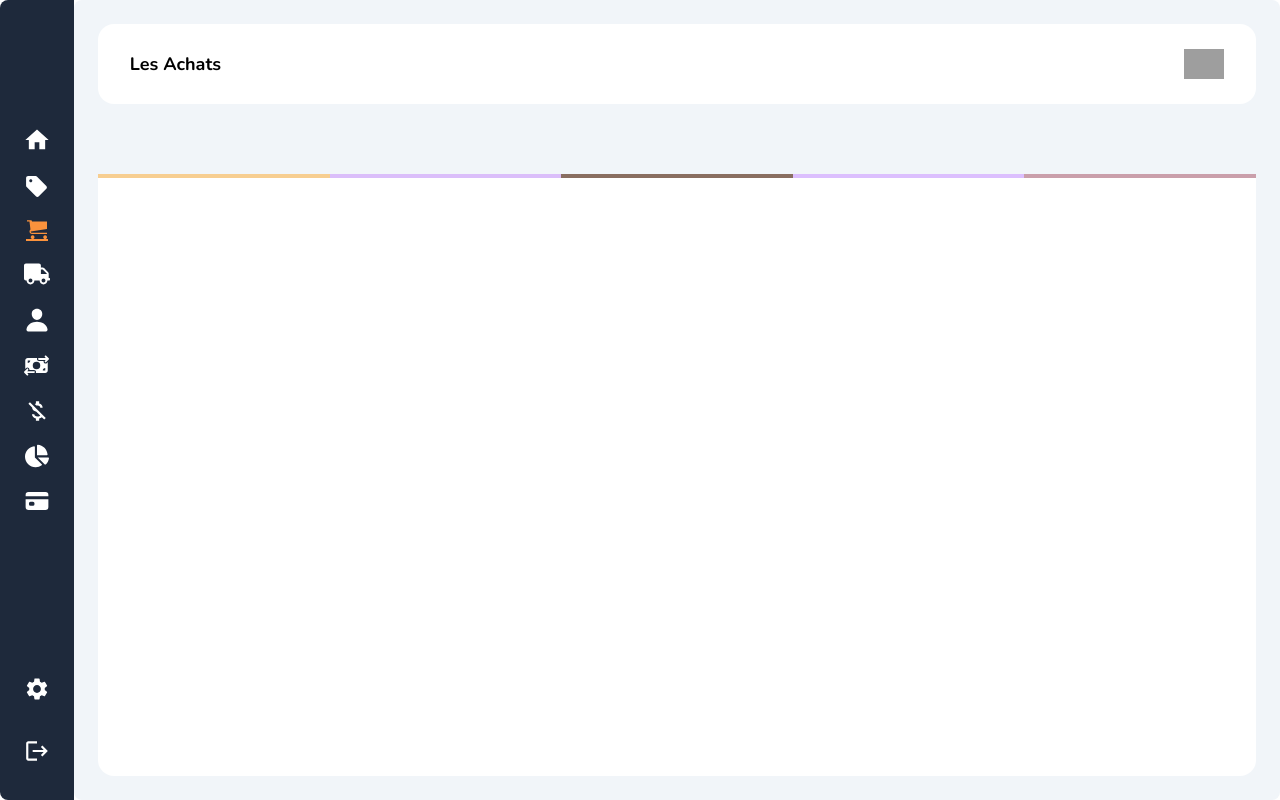
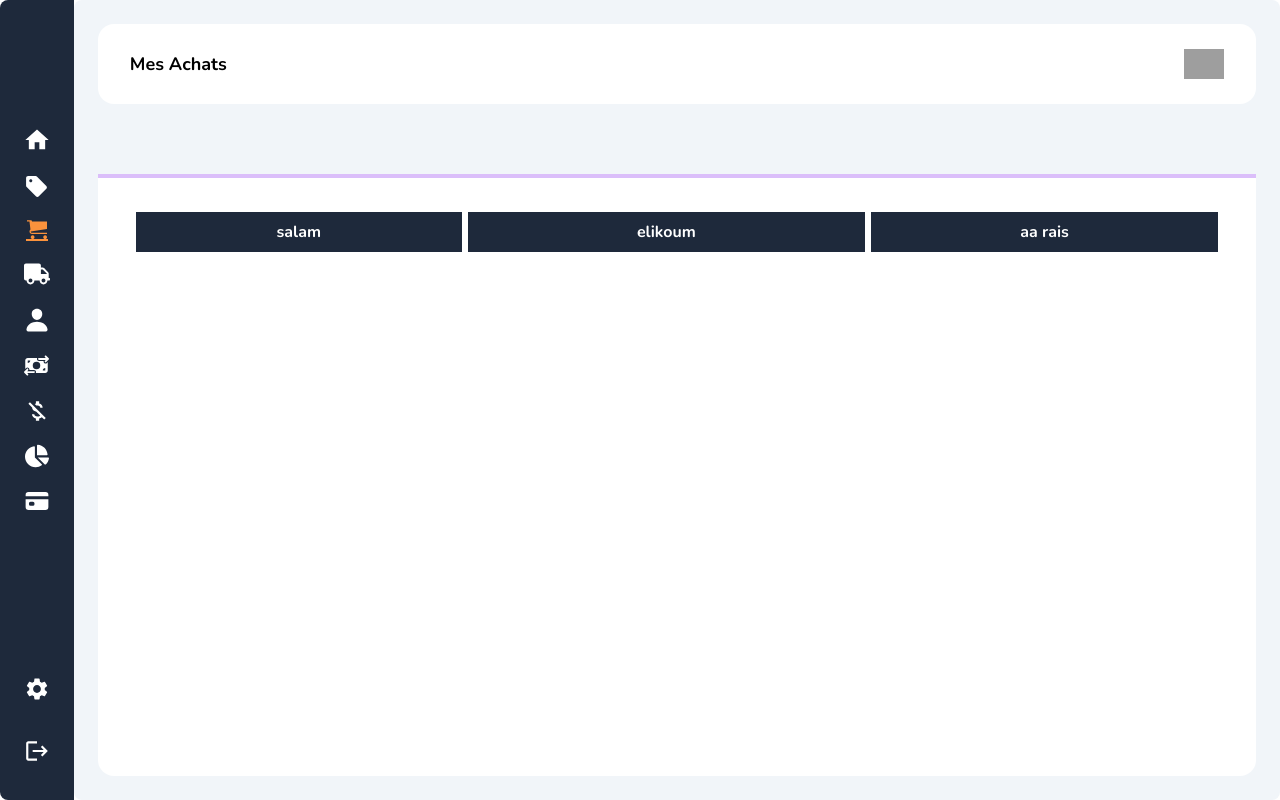
Before and after one commit to mohaa2003/stockManagment, a Next.js app in the folder front-end/: page /achats in a window 1280 px wide. Built offline with nearby package versions, Linux system fonts and the light colour scheme; grey boxes are pictures that could not be loaded.

Commit message:
fixing all type errors

```diff
--- a/front-end/app/achats/page.tsx
+++ b/front-end/app/achats/page.tsx
@@ -5,7 +5,7 @@ const Achats : React.FC = () => {
     return(
         <main className="h-screen grid rounded-lg">
             <Aside/>
-            <Section title={"Les Achats"} tableHeaders={["salam","elikoum","aa rais"]} tableContent={[]}/>
+            <Section title={"Mes Achats"} tableHeaders={["salam","elikoum","aa rais"]} tableContent={[]}/>
         </main>
     );
 }
--- a/front-end/app/clients/page.tsx
+++ b/front-end/app/clients/page.tsx
@@ -5,7 +5,7 @@ const Clients : React.FC = () => {
     return(
         <main className="h-screen grid rounded-lg">
             <Aside/>
-            <Section/>
+            <Section title={"Mes Clients"} tableHeaders={[]} tableContent={[]}/>
         </main>
     );
 }
--- a/front-end/app/components/table.tsx
+++ b/front-end/app/components/table.tsx
@@ -7,13 +7,13 @@ export type tableProps = {
 }
 const Table : React.FC<tableProps> = ({tableHeaders,tableContent}) => {
     return(
-        <table className="main-table">
+        <table className="main-table bg-slate-100 w-full rounded-xl">
             <thead>
                 <tr>
                     {
                         tableHeaders.map((val : string, ind : number) : React.ReactNode=>
                             (
-                                <th key={ind}>
+                                <th className="bg-slate-800" key={ind}>
                                     {val}
                                 </th>
                             ))
--- a/front-end/app/comptes/page.tsx
+++ b/front-end/app/comptes/page.tsx
@@ -5,7 +5,7 @@ const Comptes : React.FC = () => {
     return(
         <main className="h-screen grid rounded-lg">
             <Aside/>
-            <Section/>
+            <Section title={"Mes Comptes"} tableHeaders={[]} tableContent={[]}/>
         </main>
     );
 }
--- a/front-end/app/dettes/page.tsx
+++ b/front-end/app/dettes/page.tsx
@@ -5,7 +5,7 @@ const Dettes : React.FC = () => {
     return(
         <main className="h-screen grid rounded-lg">
             <Aside/>
-            <Section/>
+            <Section title={"Mes Dettes"} tableHeaders={[]} tableContent={[]}/>
         </main>
     );
 }
--- a/front-end/app/fournisseurs/page.tsx
+++ b/front-end/app/fournisseurs/page.tsx
@@ -5,7 +5,7 @@ const Fournisseurs : React.FC = () => {
     return(
         <main className="h-screen grid rounded-lg">
             <Aside/>
-            <Section/>
+            <Section title={"Mes Fournisseurs"} tableHeaders={[]} tableContent={[]}/>
         </main>
     );
 }
--- a/front-end/app/parametres/page.tsx
+++ b/front-end/app/parametres/page.tsx
@@ -5,7 +5,7 @@ const Parametres : React.FC = () => {
     return(
         <main className="h-screen grid rounded-lg">
             <Aside/>
-            <Section/>
+            <Section title={"Parametres"} tableHeaders={[]} tableContent={[]}/>
         </main>
     );
 }
--- a/front-end/app/sections/section/section.css
+++ b/front-end/app/sections/section/section.css
@@ -9,5 +9,7 @@
     left: 0;
     width: 100%;
     height: 4px;
-    background: linear-gradient(to right,#f7ce91 20%,#dbbefa 20%,#dbbefa 40%,#896e61 40%,#896e61 60%,#dcbffe 60%,#dcbffe 80%,#ca9fab 80%);
+    /* background: linear-gradient(to right,#f7ce91 20%,#dbbefa 20%,#dbbefa 40%,#896e61 40%,#896e61 60%,#dcbffe 60%,#dcbffe 80%,#ca9fab 80%); */
+    /* background: linear-gradient(to right,#dbbefa 50%,#f7ce91 50%) */
+    background-color: #dbbefa;
 }
--- a/front-end/app/statistiques/page.tsx
+++ b/front-end/app/statistiques/page.tsx
@@ -5,7 +5,7 @@ const Statistiques : React.FC = () => {
     return(
         <main className="h-screen grid rounded-lg">
             <Aside/>
-            <Section/>
+            <Section title={"Statistiques"} tableHeaders={[]} tableContent={[]}/>
         </main>
     );
 }
--- a/front-end/app/transactions/page.tsx
+++ b/front-end/app/transactions/page.tsx
@@ -5,7 +5,7 @@ const Transactions : React.FC = () => {
     return(
         <main className="h-screen grid rounded-lg">
             <Aside/>
-            <Section/>
+            <Section title={"Mes Transactions"} tableHeaders={[]} tableContent={[]}/>
         </main>
     );
 }
--- a/front-end/app/ventes/page.tsx
+++ b/front-end/app/ventes/page.tsx
@@ -5,7 +5,7 @@ const Ventes : React.FC = () => {
     return(
         <main className="h-screen grid rounded-lg">
             <Aside/>
-            <Section/>
+            <Section title={"Mes Ventes"} tableHeaders={[]} tableContent={[]}/>
         </main>
     );
 }
```
